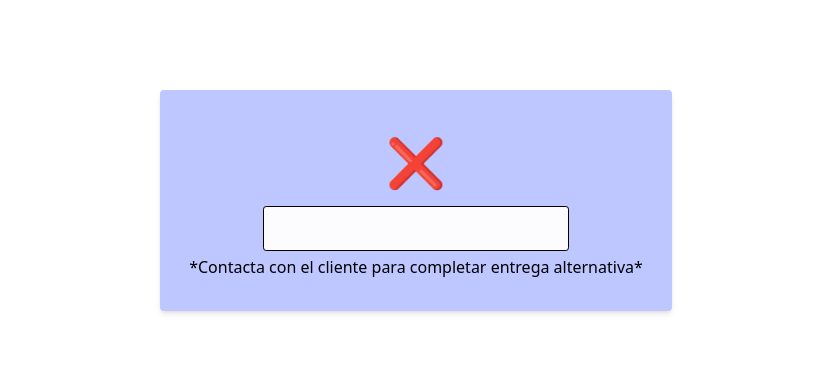
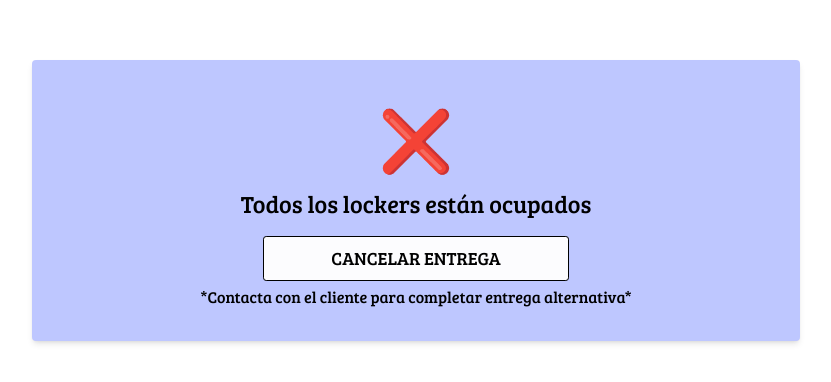
Before and after one commit to Eureka-projectFactoriaF5/buzon-inteligente-LOCKER, a React (Vite) app: page / in a window 1280 px wide. Shown: the part 200-582 px from the top of the page, without its empty margins (224-1055 px from the left). Built offline with nearby package versions, Linux system fonts and the light colour scheme.

Commit message:
Modals edited: text of buttons added and changed width of modals

```diff
--- a/src/main.jsx
+++ b/src/main.jsx
@@ -1,12 +1,10 @@
 import { StrictMode } from 'react'
 import { createRoot } from 'react-dom/client'
-//import { NoAvailableLockers }  from './modals/NoAvailableLockers'
 import './styles/styles.css';
-//import { InUseSizeLocker } from './modals/InUseSizeLocker';
-import { AllLockersFull } from './modals/AllLockersFull';
+import { NoAvailableLockers } from './modals/NoAvailableLockers';
 
 createRoot(document.getElementById('root')).render(
   <StrictMode>
-    <AllLockersFull />
+    <NoAvailableLockers />
   </StrictMode>,
 )
--- a/src/modals/AllLockersFull.jsx
+++ /dev/null
@@ -1,24 +0,0 @@
-import "../styles/styles.css";
-import React, { useState } from "react";
-import { WhiteButtonModal } from "../components/buttons/WhiteButtonModal"
-
-
-export const AllLockersFull = () => {
-    const [isModalOpen, setModalOpen] = useState(false);
-    const openModal = () => setModalOpen(true);
-    const closeModal = () => setModalOpen(false);
-
-    return (
-        <div id="modal-container" className="fixed inset-0 flex items-center justify-center">
-            <div id="modal-content" className="bg-[#BEC7FF] p-7 rounded shadow-md w-[40%] text-center">
-                <p className="py-5 text-5xl">❌ </p>
-                <div id="modal-btns-inUseLocker" className="flex flex-row justify-center gap-2">
-                <WhiteButtonModal />
-                </div>
-                <h2 className="text-xm py-1">
-                    *Contacta con el cliente para completar entrega alternativa*
-                </h2>
-            </div>
-        </div>
-    );
-};
--- a/src/modals/InUseSizeLocker.jsx
+++ b/src/modals/InUseSizeLocker.jsx
@@ -9,15 +9,15 @@ export const InUseSizeLocker = () => {
     const closeModal = () => setModalOpen(false);
 
     return (
-        <div id="modal-container" className="fixed inset-0 flex items-center justify-center">
-            <div id="modal-content" className="bg-[#BEC7FF] p-7 rounded shadow-md w-[40%] text-center">
+        <div id="modal-container" className="fixed inset-0 flex items-center justify-center font-bree">
+            <div id="modal-content" className="bg-[#BEC7FF] p-7 rounded shadow-md w-[60%] text-center">
                 <p className="py-5 text-6xl">❌ </p>
                 <h1 className="text-xl font-bree mb-6">
                     Los lockers de ese tamaño están ocupados
                 </h1>
                 <div id="modal-btns-inUseLocker" className="flex flex-row justify-center gap-2">
-                    <WhiteButtonModal />
-                    <ExitButton />
+                    <WhiteButtonModal text="ESCOGER TAMAÑO" />
+                    <ExitButton text="SALIR" />
                 </div>
             </div>
         </div>
--- a/src/modals/NoAvailableLockers.jsx
+++ b/src/modals/NoAvailableLockers.jsx
@@ -1,5 +1,7 @@
 import "../styles/styles.css";
 import React, { useState } from "react";
+import { WhiteButtonModal } from "../components/buttons/WhiteButtonModal"
+
 
 export const NoAvailableLockers = () => {
     const [isModalOpen, setModalOpen] = useState(false);
@@ -7,16 +9,15 @@ export const NoAvailableLockers = () => {
     const closeModal = () => setModalOpen(false);
 
     return (
-        <div id="modal-container" className="fixed inset-0 flex items-center justify-center">
-            <div id="modal-content" className="bg-[#BEC7FF] p-7 rounded shadow-md w-[40%] text-center">
+        <div id="modal-container" className="fixed inset-0 flex items-center justify-center font-bree">
+            <div id="modal-content" className="bg-[#BEC7FF] p-7 rounded shadow-md w-[60%] text-center">
                 <p className="py-5 text-6xl">❌ </p>
                 <h1 className="text-2xl font-bree mb-4">
                     Todos los lockers están ocupados
                 </h1>
-                <div id="modal-btns-inUseLocker" className="flex flex-row justify-center gap-2">
-                    <button id="btn-choose-size" onClick={openModal} className="w-[36%] bg-[#FFFFFF] text-black py-2 px-4 rounded border font-bree text-center cursor-pointer mb-2">
-                        CANCELAR ENTREGA
-                    </button>
+                <div id="modal-btns-inUseLocker" className="flex flex-row justify-center gap-2 ">
+                    <WhiteButtonModal text="CANCELAR ENTREGA" />
+
                 </div>
                 <h2 className="text-xm py-1">
                     *Contacta con el cliente para completar entrega alternativa*
```
